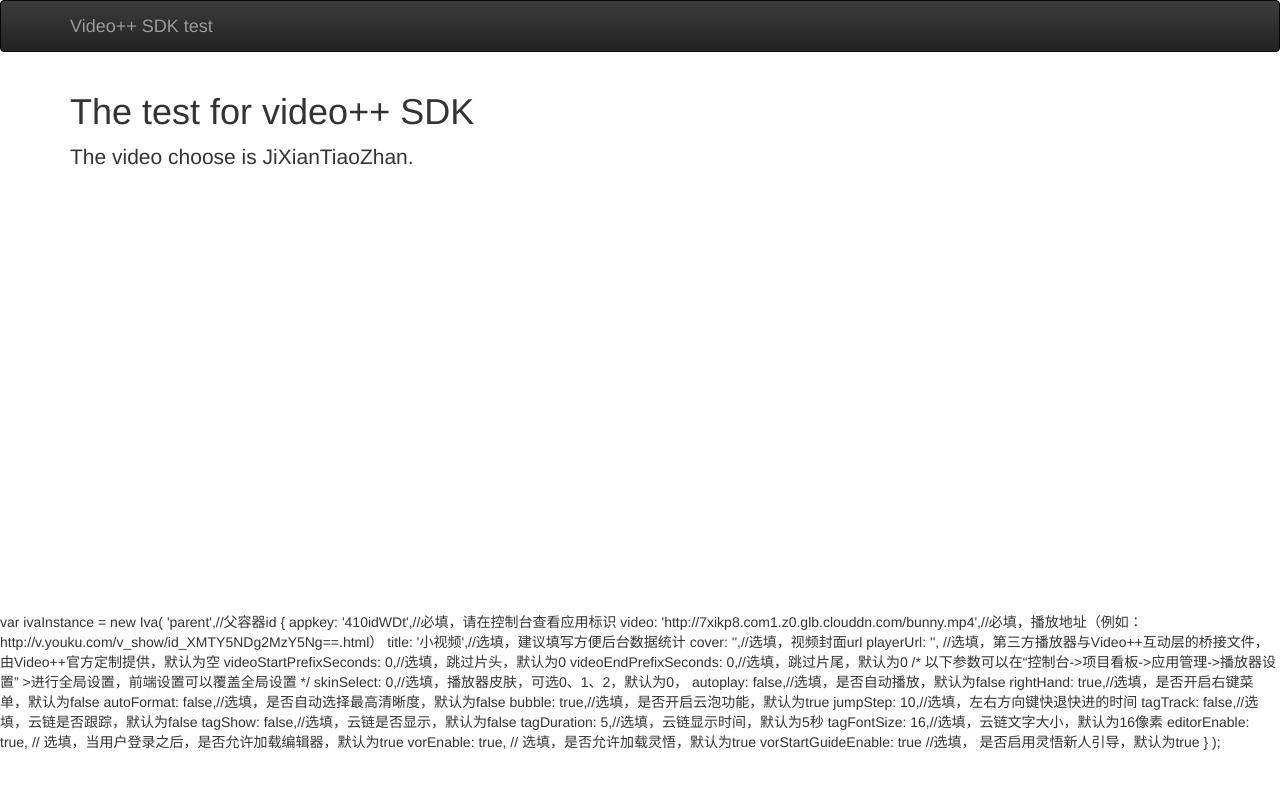
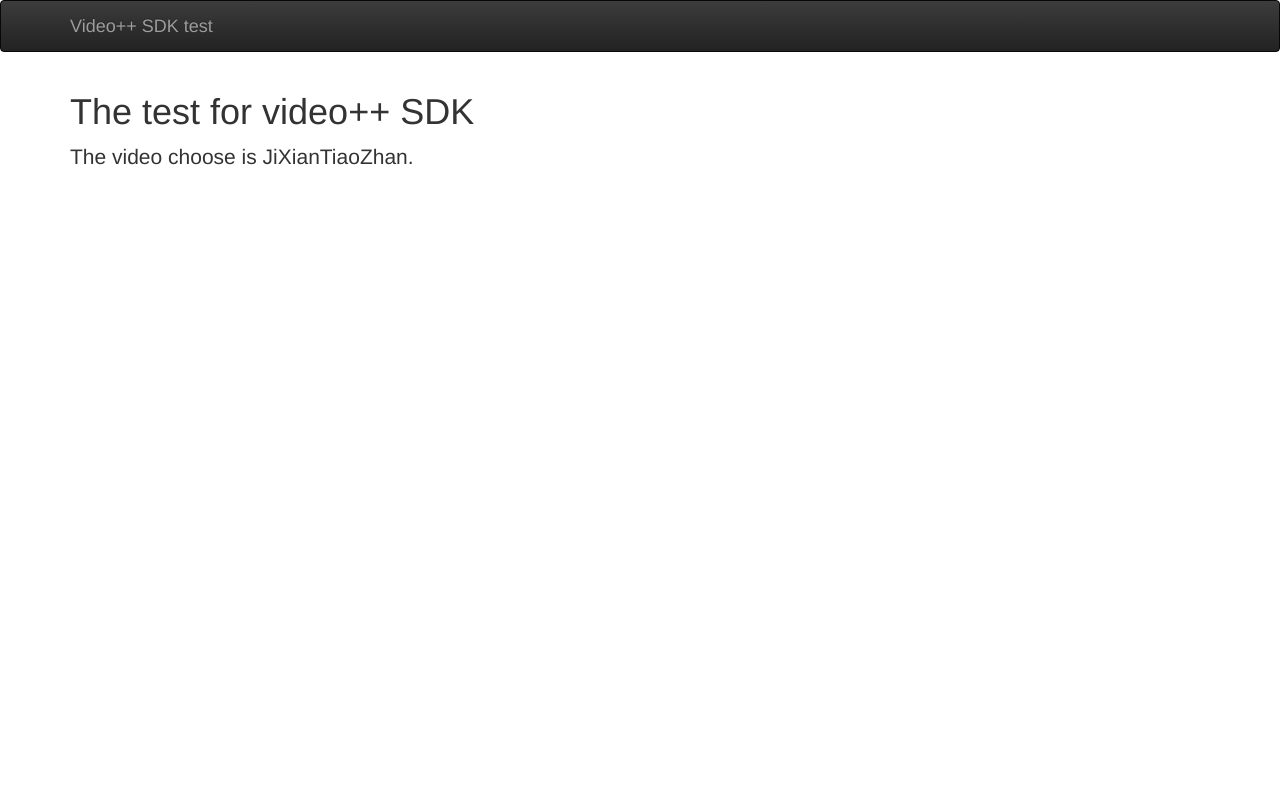
Before and after one commit to zangbo/videojj, a plain HTML site: page index.html in a window 1280 px wide. Drawn offline with nearby package versions, Linux system fonts and the light colour scheme.

Commit message:
Update index.html

```diff
--- a/index.html
+++ b/index.html
@@ -23,9 +23,7 @@
     <![endif]-->
 
     <script type="text/javascript" src="//cytroncdn.videojj.com/latest/cytron.core.js"></script>
-    <style type="text/css">
-        body{margin:0px;}
-    </style>
+    <script type="text/javascript" src="functions.js"></script>
 </head>
 
 <body>
@@ -58,32 +56,6 @@
     <!-- Bootstrap core JavaScript
 ================================================== -->
     <!-- Placed at the end of the document so the pages load faster -->
-    var ivaInstance = new Iva(
-    'parent',//父容器id
-    {
-   appkey: '410idWDt',//必填，请在控制台查看应用标识
-   video: 'http://7xikp8.com1.z0.glb.clouddn.com/bunny.mp4',//必填，播放地址（例如：http://v.youku.com/v_show/id_XMTY5NDg2MzY5Ng==.html）
-   title: '小视频',//选填，建议填写方便后台数据统计
-   cover: '',//选填，视频封面url
-   playerUrl: '', //选填，第三方播放器与Video++互动层的桥接文件，由Video++官方定制提供，默认为空
-   videoStartPrefixSeconds: 0,//选填，跳过片头，默认为0
-   videoEndPrefixSeconds: 0,//选填，跳过片尾，默认为0
-   /* 以下参数可以在“控制台->项目看板->应用管理->播放器设置” >进行全局设置，前端设置可以覆盖全局设置 */
-   skinSelect: 0,//选填，播放器皮肤，可选0、1、2，默认为0，
-   autoplay: false,//选填，是否自动播放，默认为false
-   rightHand: true,//选填，是否开启右键菜单，默认为false
-   autoFormat: false,//选填，是否自动选择最高清晰度，默认为false
-   bubble: true,//选填，是否开启云泡功能，默认为true
-   jumpStep: 10,//选填，左右方向键快退快进的时间
-   tagTrack: false,//选填，云链是否跟踪，默认为false
-   tagShow: false,//选填，云链是否显示，默认为false
-   tagDuration: 5,//选填，云链显示时间，默认为5秒
-   tagFontSize: 16,//选填，云链文字大小，默认为16像素
-   editorEnable: true, // 选填，当用户登录之后，是否允许加载编辑器，默认为true
-   vorEnable: true, // 选填，是否允许加载灵悟，默认为true
-   vorStartGuideEnable: true //选填， 是否启用灵悟新人引导，默认为true
-    }
-    );
     <script src="https://ajax.googleapis.com/ajax/libs/jquery/1.12.4/jquery.min.js"></script>
     <script src="https://maxcdn.bootstrapcdn.com/bootstrap/3.3.7/js/bootstrap.min.js" integrity="sha384-Tc5IQib027qvyjSMfHjOMaLkfuWVxZxUPnCJA7l2mCWNIpG9mGCD8wGNIcPD7Txa" crossorigin="anonymous"></script>
 </body>
```
